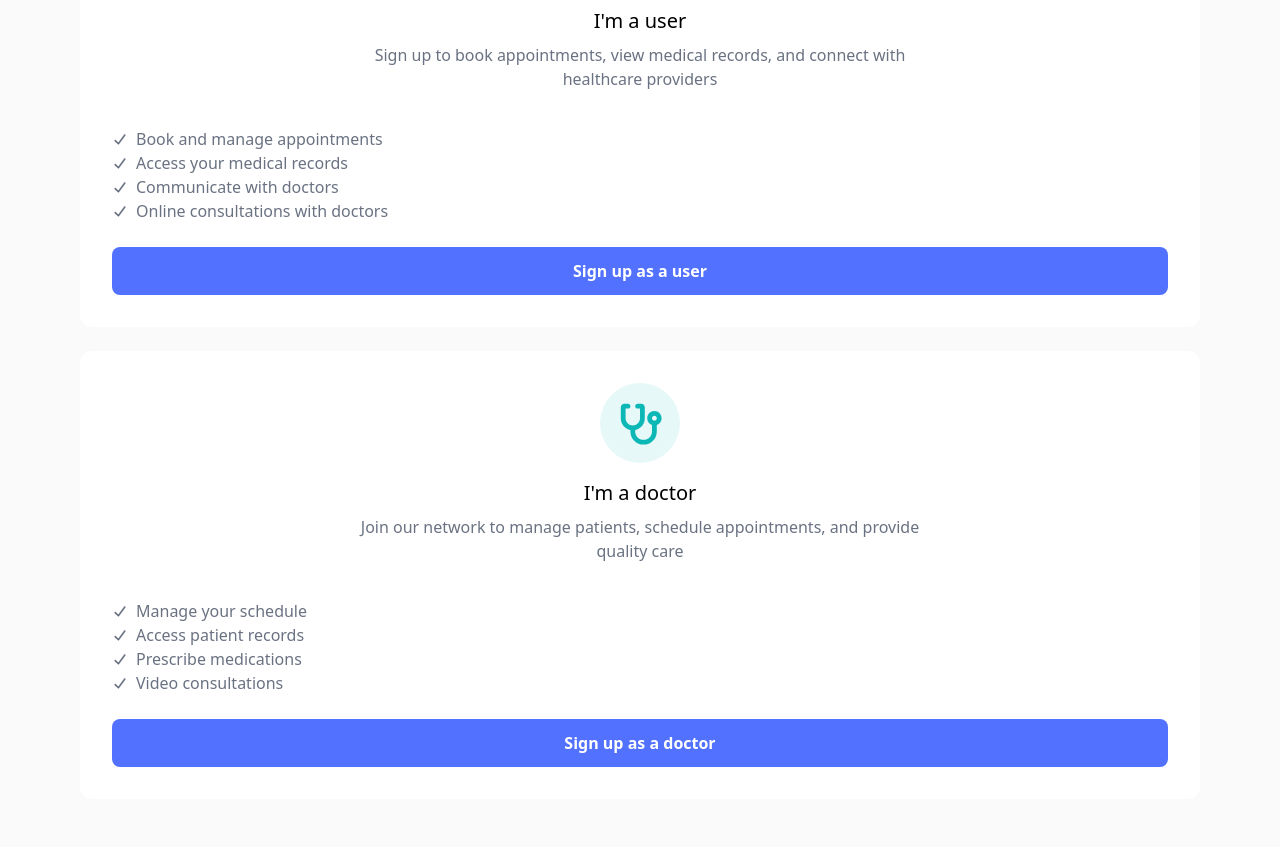
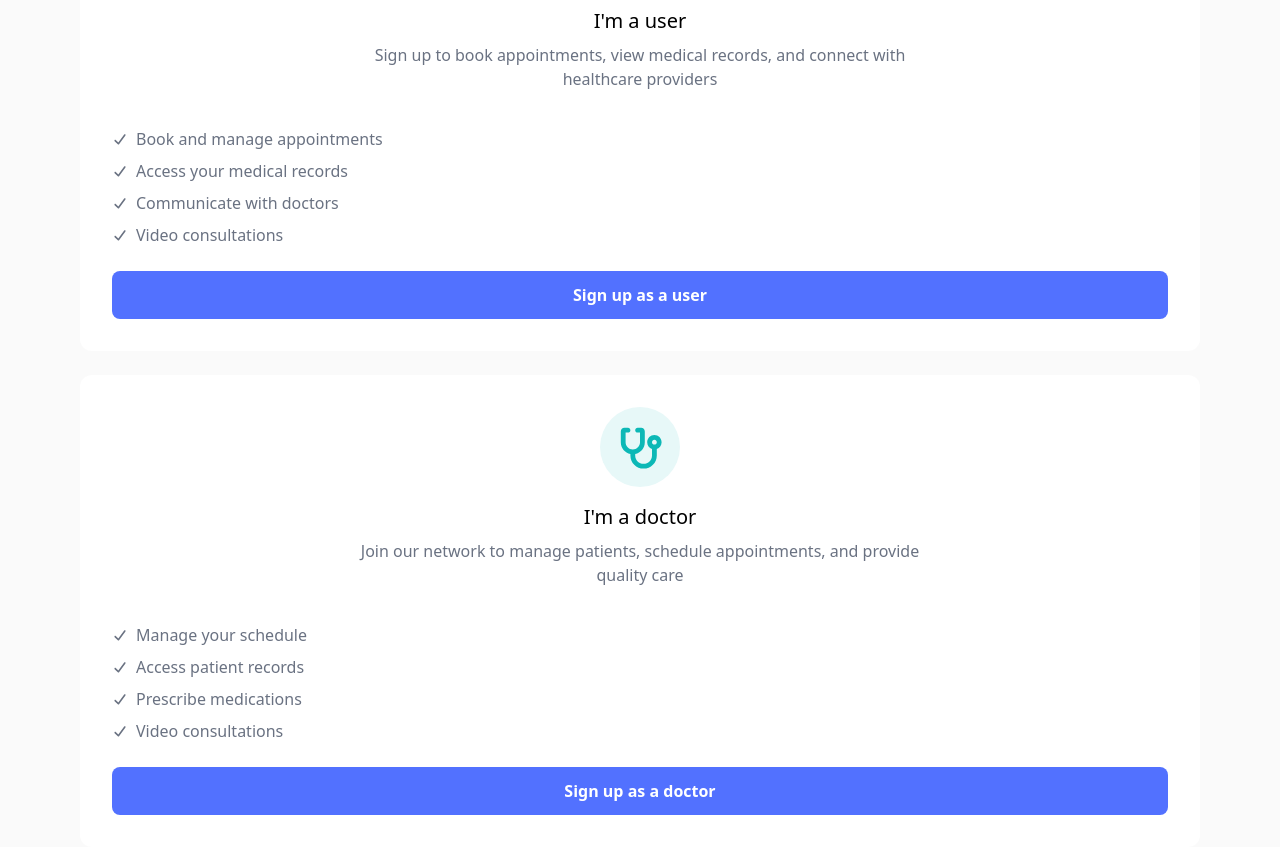
Before and after one commit to menna61/ITI-HealthCare-sys-vuejs, a Vue app: page / in a window 1280 px wide. Shown: the part 420-1267 px from the top of the page. Before the commit the page ends 1219 px from the top, so only its background shows below. Built offline with nearby package versions, Linux system fonts and the light colour scheme.

Commit message:
translated signup page

```diff
--- /dev/null
+++ b/locales/ar.json
@@ -0,0 +1,20 @@
+{
+    "login":"تسجيل الدخول",
+    "welcomemsg":"مرحبًا بك في <span>{appName}</span>",
+    "appName":"ميديلينك",
+    "signup":"إنشاء حساب",
+    "chooserole":"اختر نوع المستخدم للبدء",
+    "doctor":"انا طبيب",
+    "patient":"انا مستخدم",
+    "droledesc":"انضم إلى شبكتنا لإدارة المرضى، جدولة المواعيد، وتقديم رعاية عالية الجودة",
+    "proledesc":"سجّل الآن لحجز المواعيد، وعرض السجلات الطبية، والتواصل مع مقدّمي الرعاية الصحية",
+    "manageschedule":"إدارة جدولك الزمني",
+    "patientrecords":"الوصول إلى سجلات المرضى",
+    "prescribe":"وصف الأدوية",
+    "videoconsultation":"استشارات طبية عبر الانترنت",
+    "book":"حجز وإدارة المواعيد",
+    "medicalrecords":"اطّلع على سجلاتك الطبية",
+    "communicate":"تواصل مع الأطباء",
+    "signupdrole":"إنشاء الحساب كـ طبيب",
+    "signupprole":"إنشاء الحساب كـ مستخدم"
+}
--- /dev/null
+++ b/locales/en.json
@@ -0,0 +1,22 @@
+{
+    "login":"Login",
+    "welcomemsg":"Welcome to <span>{appName}</span> system",
+    "appName":"MediLink",
+    "signup":"Sign up",
+    "chooserole":"Choose your role to get started",
+    "doctor":"I'm a doctor",
+    "patient":"I'm a user",
+    "droledesc":"Join our network to manage patients, schedule appointments, and provide quality care",
+    "proledesc":"Sign up to book appointments, view medical records, and connect with healthcare providers",
+    "manageschedule":"Manage your schedule",
+    "patientrecords":"Access patient records",
+    "prescribe":"Prescribe medications",
+    "videoconsultation":"Video consultations",
+    "book":"Book and manage appointments",
+    "medicalrecords":"Access your medical records",
+    "communicate":"Communicate with doctors",
+    "signupdrole":"Sign up as a doctor",
+    "signupprole":"Sign up as a user"
+
+
+}
--- a/package.json
+++ b/package.json
@@ -14,11 +14,12 @@
   },
   "dependencies": {
     "@tailwindcss/vite": "^4.1.14",
+    "daisyui": "^5.3.7",
     "firebase": "^12.4.0",
     "flowbite": "^3.1.2",
-    "daisyui": "^5.3.7",
     "tailwindcss": "^4.1.14",
     "vue": "^3.5.22",
+    "vue-i18n": "^11.1.12",
     "vue-router": "^4.6.3"
   },
   "devDependencies": {
--- a/src/Components/Pages/SignupCards.vue
+++ b/src/Components/Pages/SignupCards.vue
@@ -1,8 +1,8 @@
 <template>
     <div class="cont flex justify-center items-center flex-col gap-16">
         <div class="top flex flex-col gap-4 items-center">
-            <h1 class="text-5xl font-bold text-center">Welcome to <span class="text-[#0CB8B6]">MediLink</span> system</h1>
-            <p class="text-gray-600 text-xl">Choose your role to get started</p>
+            <h1 class="text-5xl font-bold text-center" v-html="$t('welcomemsg', { appName: `<span class='text-[#0CB8B6]'>${$t('appName')}</span>` })"></h1>
+            <p class="text-gray-600 text-xl">{{$t('chooserole')}}</p>
         </div>
         <div class="bottom flex flex-col gap-6 2xl:flex-row w-full">
             <div class="patient p-8 bg-white rounded-xl flex flex-col gap-9 w-full">
@@ -11,30 +11,30 @@
                         <svg fill="#5271FF" class="w-12 h-12" xmlns="http://www.w3.org/2000/svg" viewBox="0 0 640 640"><!--!Font Awesome Free v7.1.0 by @fontawesome - https://fontawesome.com License - https://fontawesome.com/license/free Copyright 2025 Fonticons, Inc.--><path d="M320 312C386.3 312 440 258.3 440 192C440 125.7 386.3 72 320 72C253.7 72 200 125.7 200 192C200 258.3 253.7 312 320 312zM290.3 368C191.8 368 112 447.8 112 546.3C112 562.7 125.3 576 141.7 576L498.3 576C514.7 576 528 562.7 528 546.3C528 447.8 448.2 368 349.7 368L290.3 368z"/></svg>
                     </div>
                     <div class="titles flex flex-col items-center justify-center">
-                        <p class="mb-2 text-xl">I'm a user</p>
-                        <p class="text-gray-500 w-full md:w-[600px] text-center">Sign up to book appointments, view medical records, and connect with healthcare providers</p>
+                        <p class="mb-2 text-xl">{{ $t('patient') }}</p>
+                        <p class="text-gray-500 w-full md:w-[600px] text-center">{{$t('proledesc')}}</p>
                     </div>
                 </div>
                 <div class="bottom flex flex-col gap-6">
-                    <div class="services">
-                        <div class="flex items-center gap-2">
+                    <div class="services flex flex-col gap-2" :class="$i18n.locale === 'ar' ? 'items-end' : 'items-start'">
+                        <div class="flex items-center gap-2" :class="{'flex-row-reverse': $i18n.locale === 'ar'}">
+                            <svg  class="w-4 h-4 fill-gray-500" xmlns="http://www.w3.org/2000/svg" viewBox="0 0 640 640"><!--!Font Awesome Free v7.1.0 by @fontawesome - https://fontawesome.com License - https://fontawesome.com/license/free Copyright 2025 Fonticons, Inc.--><path d="M530.8 134.1C545.1 144.5 548.3 164.5 537.9 178.8L281.9 530.8C276.4 538.4 267.9 543.1 258.5 543.9C249.1 544.7 240 541.2 233.4 534.6L105.4 406.6C92.9 394.1 92.9 373.8 105.4 361.3C117.9 348.8 138.2 348.8 150.7 361.3L252.2 462.8L486.2 141.1C496.6 126.8 516.6 123.6 530.9 134z"/></svg>
+                            <p class="text-gray-500">{{ $t('book') }}</p>
+                        </div>
+                        <div class="flex items-center gap-2" :class="{'flex-row-reverse': $i18n.locale === 'ar'}">
+                            <svg  class="w-4 h-4 fill-gray-500" xmlns="http://www.w3.org/2000/svg" viewBox="0 0 640 640"><!--!Font Awesome Free v7.1.0 by @fontawesome - https://fontawesome.com License - https://fontawesome.com/license/free Copyright 2025 Fonticons, Inc.--><path d="M530.8 134.1C545.1 144.5 548.3 164.5 537.9 178.8L281.9 530.8C276.4 538.4 267.9 543.1 258.5 543.9C249.1 544.7 240 541.2 233.4 534.6L105.4 406.6C92.9 394.1 92.9 373.8 105.4 361.3C117.9 348.8 138.2 348.8 150.7 361.3L252.2 462.8L486.2 141.1C496.6 126.8 516.6 123.6 530.9 134z"/></svg>
+                            <p class="text-gray-500">{{ $t('medicalrecords') }}</p>
+                        </div>
+                        <div class="flex items-center gap-2" :class="{'flex-row-reverse': $i18n.locale === 'ar'}">
+                            <svg  class="w-4 h-4 fill-gray-500" xmlns="http://www.w3.org/2000/svg" viewBox="0 0 640 640"><!--!Font Awesome Free v7.1.0 by @fontawesome - https://fontawesome.com License - https://fontawesome.com/license/free Copyright 2025 Fonticons, Inc.--><path d="M530.8 134.1C545.1 144.5 548.3 164.5 537.9 178.8L281.9 530.8C276.4 538.4 267.9 543.1 258.5 543.9C249.1 544.7 240 541.2 233.4 534.6L105.4 406.6C92.9 394.1 92.9 373.8 105.4 361.3C117.9 348.8 138.2 348.8 150.7 361.3L252.2 462.8L486.2 141.1C496.6 126.8 516.6 123.6 530.9 134z"/></svg>
+                            <p class="text-gray-500">{{ $t('communicate') }}</p>
+                        </div>
+                        <div class="flex items-center gap-2" :class="{'flex-row-reverse': $i18n.locale === 'ar'}">
                             <svg class="w-4 h-4 fill-gray-500" xmlns="http://www.w3.org/2000/svg" viewBox="0 0 640 640"><!--!Font Awesome Free v7.1.0 by @fontawesome - https://fontawesome.com License - https://fontawesome.com/license/free Copyright 2025 Fonticons, Inc.--><path d="M530.8 134.1C545.1 144.5 548.3 164.5 537.9 178.8L281.9 530.8C276.4 538.4 267.9 543.1 258.5 543.9C249.1 544.7 240 541.2 233.4 534.6L105.4 406.6C92.9 394.1 92.9 373.8 105.4 361.3C117.9 348.8 138.2 348.8 150.7 361.3L252.2 462.8L486.2 141.1C496.6 126.8 516.6 123.6 530.9 134z"/></svg>
-                            <p class="text-gray-500">Book and manage appointments</p>
-                        </div>
-                        <div class="flex items-center gap-2">
-                            <svg class="w-4 h-4 fill-gray-500" xmlns="http://www.w3.org/2000/svg" viewBox="0 0 640 640"><!--!Font Awesome Free v7.1.0 by @fontawesome - https://fontawesome.com License - https://fontawesome.com/license/free Copyright 2025 Fonticons, Inc.--><path d="M530.8 134.1C545.1 144.5 548.3 164.5 537.9 178.8L281.9 530.8C276.4 538.4 267.9 543.1 258.5 543.9C249.1 544.7 240 541.2 233.4 534.6L105.4 406.6C92.9 394.1 92.9 373.8 105.4 361.3C117.9 348.8 138.2 348.8 150.7 361.3L252.2 462.8L486.2 141.1C496.6 126.8 516.6 123.6 530.9 134z"/></svg>
-                            <p class="text-gray-500">Access your medical records</p>
-                        </div>
-                        <div class="flex items-center gap-2">
-                            <svg class="w-4 h-4 fill-gray-500" xmlns="http://www.w3.org/2000/svg" viewBox="0 0 640 640"><!--!Font Awesome Free v7.1.0 by @fontawesome - https://fontawesome.com License - https://fontawesome.com/license/free Copyright 2025 Fonticons, Inc.--><path d="M530.8 134.1C545.1 144.5 548.3 164.5 537.9 178.8L281.9 530.8C276.4 538.4 267.9 543.1 258.5 543.9C249.1 544.7 240 541.2 233.4 534.6L105.4 406.6C92.9 394.1 92.9 373.8 105.4 361.3C117.9 348.8 138.2 348.8 150.7 361.3L252.2 462.8L486.2 141.1C496.6 126.8 516.6 123.6 530.9 134z"/></svg>
-                            <p class="text-gray-500">Communicate with doctors</p>
-                        </div>
-                        <div class="flex items-center gap-2">
-                            <svg class="w-4 h-4 fill-gray-500" xmlns="http://www.w3.org/2000/svg" viewBox="0 0 640 640"><!--!Font Awesome Free v7.1.0 by @fontawesome - https://fontawesome.com License - https://fontawesome.com/license/free Copyright 2025 Fonticons, Inc.--><path d="M530.8 134.1C545.1 144.5 548.3 164.5 537.9 178.8L281.9 530.8C276.4 538.4 267.9 543.1 258.5 543.9C249.1 544.7 240 541.2 233.4 534.6L105.4 406.6C92.9 394.1 92.9 373.8 105.4 361.3C117.9 348.8 138.2 348.8 150.7 361.3L252.2 462.8L486.2 141.1C496.6 126.8 516.6 123.6 530.9 134z"/></svg>
-                            <p class="text-gray-500">Online consultations with doctors</p>
+                            <p class="text-gray-500">{{$t('videoconsultation')}}</p>
                         </div>
                     </div>
-                    <router-link to="/patientSignup"><button class="w-full bg-[#5271FF] border-none rounded-lg font-semibold h-12 text-white cursor-pointer">Sign up as a user</button></router-link>
+                    <router-link to="/patientSignup"><button class="w-full bg-[#5271FF] border-none rounded-lg font-semibold h-12 text-white cursor-pointer">{{ $t('signupprole') }}</button></router-link>
                 </div>
             </div>
 
@@ -44,30 +44,30 @@
                     <div class="icon w-20 h-20 flex justify-center items-center rounded-full bg-[#E7F8F8] mb-4">
                         <svg class="w-12 h-12" fill="#0CB8B6" xmlns="http://www.w3.org/2000/svg" viewBox="0 0 640 640"><!--!Font Awesome Free v7.1.0 by @fontawesome - https://fontawesome.com License - https://fontawesome.com/license/free Copyright 2025 Fonticons, Inc.--><path d="M64 112C64 85.5 85.5 64 112 64L160 64C177.7 64 192 78.3 192 96C192 113.7 177.7 128 160 128L128 128L128 256C128 309 171 352 224 352C277 352 320 309 320 256L320 128L288 128C270.3 128 256 113.7 256 96C256 78.3 270.3 64 288 64L336 64C362.5 64 384 85.5 384 112L384 256C384 333.4 329 398 256 412.8L256 432C256 493.9 306.1 544 368 544C429.9 544 480 493.9 480 432L480 346.5C442.7 333.3 416 297.8 416 256C416 203 459 160 512 160C565 160 608 203 608 256C608 297.8 581.3 333.4 544 346.5L544 432C544 529.2 465.2 608 368 608C270.8 608 192 529.2 192 432L192 412.8C119 398 64 333.4 64 256L64 112zM512 288C529.7 288 544 273.7 544 256C544 238.3 529.7 224 512 224C494.3 224 480 238.3 480 256C480 273.7 494.3 288 512 288z"/></svg>                    </div>
                     <div class="titles flex flex-col items-center justify-center">
-                        <p class="mb-2 text-xl">I'm a doctor</p>
-                        <p class="text-gray-500 w-full md:w-[600px] text-center">Join our network to manage patients, schedule appointments, and provide quality care</p>
+                        <p class="mb-2 text-xl">{{ $t('doctor') }}</p>
+                        <p class="text-gray-500 w-full md:w-[600px] text-center">{{ $t('droledesc') }}</p>
                     </div>
                 </div>
                 <div class="bottom flex flex-col gap-6">
-                    <div class="services">
-                        <div class="flex items-center gap-2">
+                    <div class="services flex flex-col gap-2" :class="$i18n.locale === 'ar' ? 'items-end' : 'items-start'">
+                        <div class="flex items-center gap-2" :class="{'flex-row-reverse': $i18n.locale === 'ar'}">
+                            <svg  class="w-4 h-4 fill-gray-500" xmlns="http://www.w3.org/2000/svg" viewBox="0 0 640 640"><!--!Font Awesome Free v7.1.0 by @fontawesome - https://fontawesome.com License - https://fontawesome.com/license/free Copyright 2025 Fonticons, Inc.--><path d="M530.8 134.1C545.1 144.5 548.3 164.5 537.9 178.8L281.9 530.8C276.4 538.4 267.9 543.1 258.5 543.9C249.1 544.7 240 541.2 233.4 534.6L105.4 406.6C92.9 394.1 92.9 373.8 105.4 361.3C117.9 348.8 138.2 348.8 150.7 361.3L252.2 462.8L486.2 141.1C496.6 126.8 516.6 123.6 530.9 134z"/></svg>
+                            <p class="text-gray-500">{{$t('manageschedule')}}</p>
+                        </div>
+                        <div class="flex items-center gap-2" :class="{'flex-row-reverse': $i18n.locale === 'ar'}">
                             <svg class="w-4 h-4 fill-gray-500" xmlns="http://www.w3.org/2000/svg" viewBox="0 0 640 640"><!--!Font Awesome Free v7.1.0 by @fontawesome - https://fontawesome.com License - https://fontawesome.com/license/free Copyright 2025 Fonticons, Inc.--><path d="M530.8 134.1C545.1 144.5 548.3 164.5 537.9 178.8L281.9 530.8C276.4 538.4 267.9 543.1 258.5 543.9C249.1 544.7 240 541.2 233.4 534.6L105.4 406.6C92.9 394.1 92.9 373.8 105.4 361.3C117.9 348.8 138.2 348.8 150.7 361.3L252.2 462.8L486.2 141.1C496.6 126.8 516.6 123.6 530.9 134z"/></svg>
-                            <p class="text-gray-500">Manage your schedule</p>
+                            <p class="text-gray-500">{{$t('patientrecords')}}</p>
                         </div>
-                        <div class="flex items-center gap-2">
-                            <svg class="w-4 h-4 fill-gray-500" xmlns="http://www.w3.org/2000/svg" viewBox="0 0 640 640"><!--!Font Awesome Free v7.1.0 by @fontawesome - https://fontawesome.com License - https://fontawesome.com/license/free Copyright 2025 Fonticons, Inc.--><path d="M530.8 134.1C545.1 144.5 548.3 164.5 537.9 178.8L281.9 530.8C276.4 538.4 267.9 543.1 258.5 543.9C249.1 544.7 240 541.2 233.4 534.6L105.4 406.6C92.9 394.1 92.9 373.8 105.4 361.3C117.9 348.8 138.2 348.8 150.7 361.3L252.2 462.8L486.2 141.1C496.6 126.8 516.6 123.6 530.9 134z"/></svg>
-                            <p class="text-gray-500">Access patient records</p>
+                        <div class="flex items-center gap-2" :class="{'flex-row-reverse': $i18n.locale === 'ar'}">
+                            <svg  class="w-4 h-4 fill-gray-500" xmlns="http://www.w3.org/2000/svg" viewBox="0 0 640 640"><!--!Font Awesome Free v7.1.0 by @fontawesome - https://fontawesome.com License - https://fontawesome.com/license/free Copyright 2025 Fonticons, Inc.--><path d="M530.8 134.1C545.1 144.5 548.3 164.5 537.9 178.8L281.9 530.8C276.4 538.4 267.9 543.1 258.5 543.9C249.1 544.7 240 541.2 233.4 534.6L105.4 406.6C92.9 394.1 92.9 373.8 105.4 361.3C117.9 348.8 138.2 348.8 150.7 361.3L252.2 462.8L486.2 141.1C496.6 126.8 516.6 123.6 530.9 134z"/></svg>
+                            <p class="text-gray-500">{{$t('prescribe')}}</p>
                         </div>
-                        <div class="flex items-center gap-2">
-                            <svg class="w-4 h-4 fill-gray-500" xmlns="http://www.w3.org/2000/svg" viewBox="0 0 640 640"><!--!Font Awesome Free v7.1.0 by @fontawesome - https://fontawesome.com License - https://fontawesome.com/license/free Copyright 2025 Fonticons, Inc.--><path d="M530.8 134.1C545.1 144.5 548.3 164.5 537.9 178.8L281.9 530.8C276.4 538.4 267.9 543.1 258.5 543.9C249.1 544.7 240 541.2 233.4 534.6L105.4 406.6C92.9 394.1 92.9 373.8 105.4 361.3C117.9 348.8 138.2 348.8 150.7 361.3L252.2 462.8L486.2 141.1C496.6 126.8 516.6 123.6 530.9 134z"/></svg>
-                            <p class="text-gray-500">Prescribe medications</p>
-                        </div>
-                        <div class="flex items-center gap-2">
-                            <svg class="w-4 h-4 fill-gray-500" xmlns="http://www.w3.org/2000/svg" viewBox="0 0 640 640"><!--!Font Awesome Free v7.1.0 by @fontawesome - https://fontawesome.com License - https://fontawesome.com/license/free Copyright 2025 Fonticons, Inc.--><path d="M530.8 134.1C545.1 144.5 548.3 164.5 537.9 178.8L281.9 530.8C276.4 538.4 267.9 543.1 258.5 543.9C249.1 544.7 240 541.2 233.4 534.6L105.4 406.6C92.9 394.1 92.9 373.8 105.4 361.3C117.9 348.8 138.2 348.8 150.7 361.3L252.2 462.8L486.2 141.1C496.6 126.8 516.6 123.6 530.9 134z"/></svg>
-                            <p class="text-gray-500">Video consultations</p>
+                        <div class="flex items-center gap-2" :class="{'flex-row-reverse': $i18n.locale === 'ar'}">
+                            <svg  class="w-4 h-4 fill-gray-500" xmlns="http://www.w3.org/2000/svg" viewBox="0 0 640 640"><!--!Font Awesome Free v7.1.0 by @fontawesome - https://fontawesome.com License - https://fontawesome.com/license/free Copyright 2025 Fonticons, Inc.--><path d="M530.8 134.1C545.1 144.5 548.3 164.5 537.9 178.8L281.9 530.8C276.4 538.4 267.9 543.1 258.5 543.9C249.1 544.7 240 541.2 233.4 534.6L105.4 406.6C92.9 394.1 92.9 373.8 105.4 361.3C117.9 348.8 138.2 348.8 150.7 361.3L252.2 462.8L486.2 141.1C496.6 126.8 516.6 123.6 530.9 134z"/></svg>
+                            <p class="text-gray-500">{{$t('videoconsultation')}}</p>
                         </div>
                     </div>
-                    <router-link to="/doctorSignup"><button class="w-full bg-[#5271FF] border-none rounded-lg font-semibold h-12 text-white cursor-pointer">Sign up as a doctor</button></router-link>
+                    <router-link to="/doctorSignup"><button class="w-full bg-[#5271FF] border-none rounded-lg font-semibold h-12 text-white cursor-pointer">{{ $t('signupdrole') }}</button></router-link>
                 </div>
             </div>
         </div>
```
Also changed, not shown: src/Components/Layouts/NavBar.vue (+23 -13 lines), src/main.js (+18 -0 lines), 1 other file (tests, documents, lock files or other folders).
